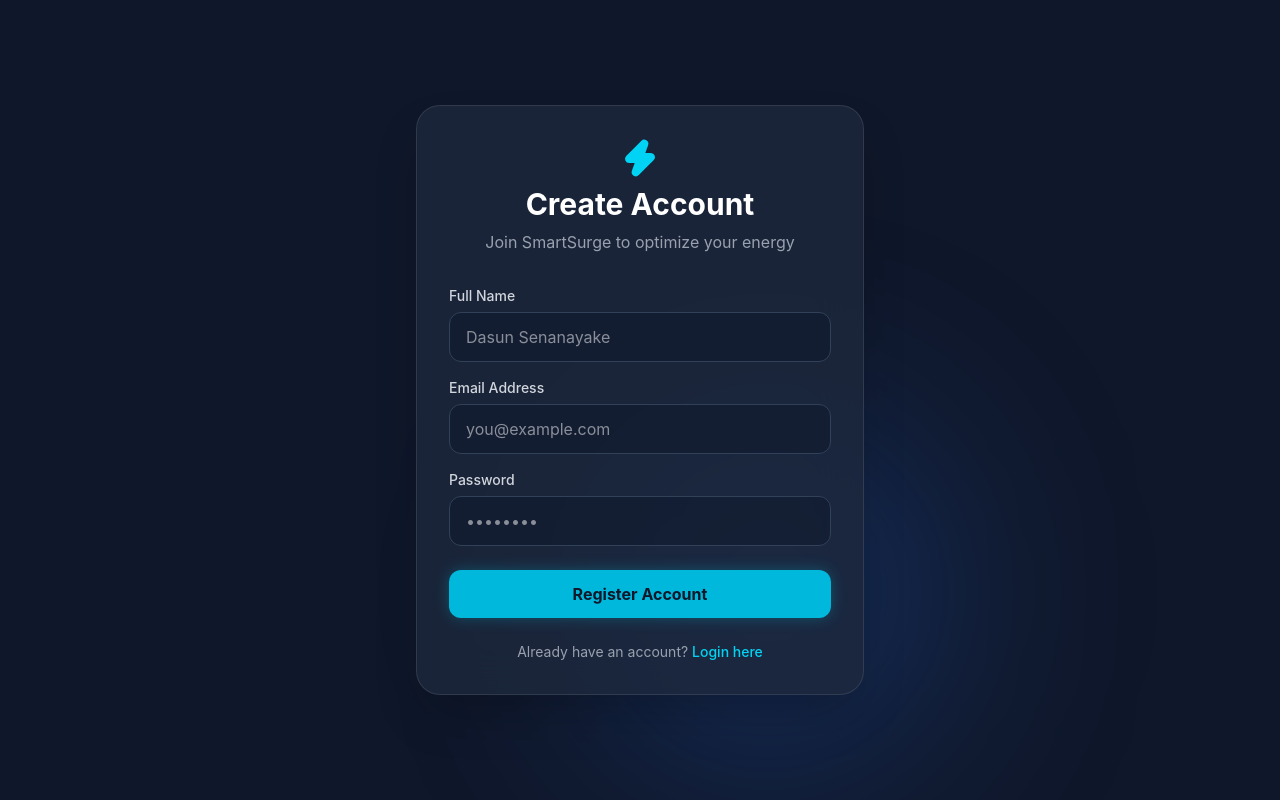
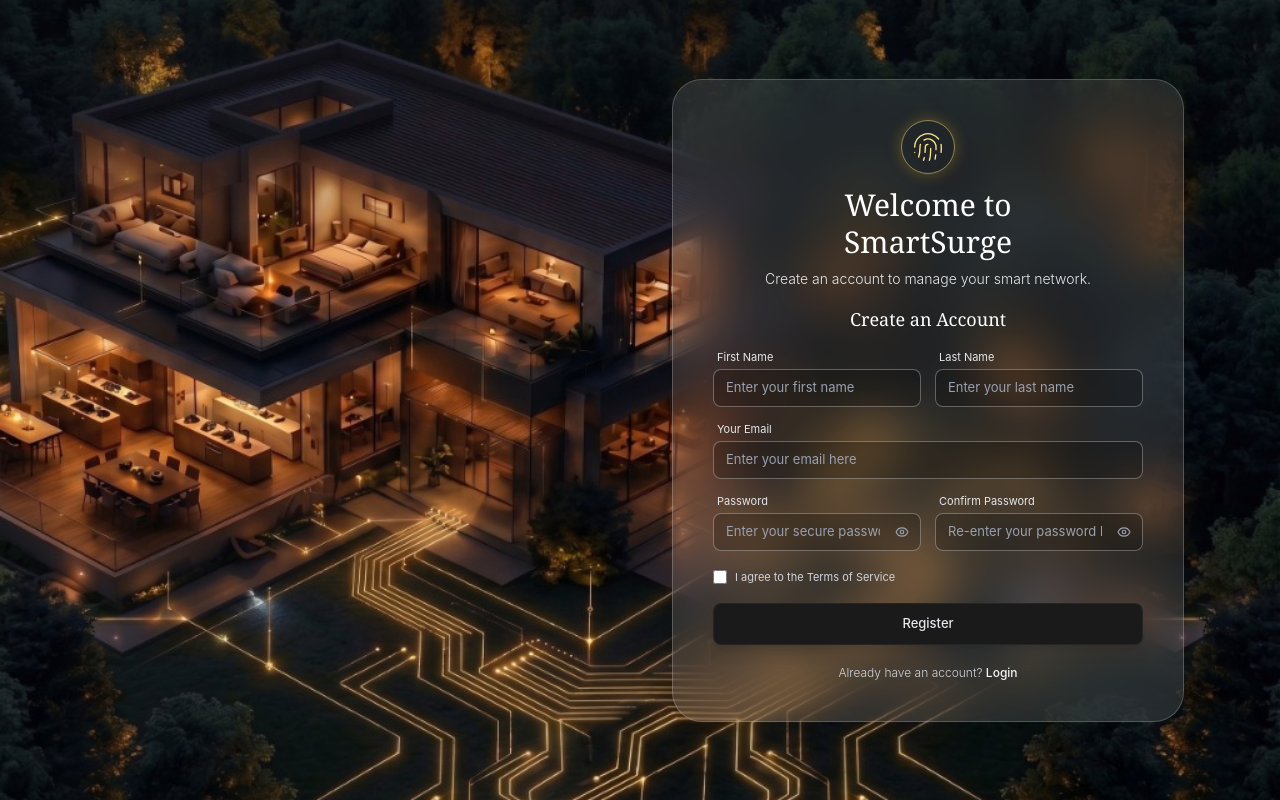
Before and after one commit to dasunisenanayake25/smartsurge, a React app in the folder frontend/: page /register in a window 1280 px wide. Built offline with nearby package versions, Linux system fonts and the light colour scheme; the HTML template or start-up script is replaced by a standard one.

Commit message:
feat: enhance registration form with first and last name fields, password confirmation, and terms agreement

```diff
--- a/frontend/src/pages/Register.jsx
+++ b/frontend/src/pages/Register.jsx
@@ -1,20 +1,36 @@
 import React, { useState, useContext } from 'react';
 import { Link, useNavigate } from 'react-router-dom';
 import { AuthContext } from '../context/AuthContext';
-import { Zap } from 'lucide-react';
+import { Fingerprint, Eye, EyeOff } from 'lucide-react';
 
 const Register = () => {
-  const [name, setName] = useState('');
+  const [firstName, setFirstName] = useState('');
+  const [lastName, setLastName] = useState('');
   const [email, setEmail] = useState('');
   const [password, setPassword] = useState('');
+  const [confirmPassword, setConfirmPassword] = useState('');
+  const [showPassword, setShowPassword] = useState(false);
+  const [showConfirmPassword, setShowConfirmPassword] = useState(false);
+  const [agreeTerms, setAgreeTerms] = useState(false);
   const [error, setError] = useState('');
+
   const { register } = useContext(AuthContext);
   const navigate = useNavigate();
 
   const handleSubmit = async (e) => {
     e.preventDefault();
+    if (password !== confirmPassword) {
+      setError('Passwords do not match');
+      return;
+    }
+    if (!agreeTerms) {
+      setError('You must agree to the Terms of Service');
+      return;
+    }
+
     try {
-      await register(name, email, password);
+      const fullName = `${firstName} ${lastName}`.trim();
+      await register(fullName, email, password);
       navigate('/dashboard');
     } catch (err) {
       setError(err.response?.data?.message || 'Registration failed');
@@ -22,60 +38,143 @@
   };
 
   return (
-    <div className="min-h-screen bg-[#0F172A] flex items-center justify-center px-4 relative overflow-hidden">
-      <div className="absolute top-1/2 right-1/4 w-96 h-96 bg-blue-500/20 blur-[100px] rounded-full pointer-events-none"></div>
+    <div
+      className="h-screen overflow-hidden bg-cover bg-center flex items-center justify-center lg:justify-end px-4 lg:px-24"
+      style={{ backgroundImage: "url('/bg-login.jpg')" }}
+    >
+      {/* Glassmorphism Register Panel */}
+      <div className="w-full max-w-md lg:max-w-lg bg-white/10 backdrop-blur-xl p-6 md:p-8 lg:p-10 rounded-[30px] border border-white/20 shadow-2xl text-center max-h-screen overflow-y-auto custom-scrollbar">
 
-      <div className="w-full max-w-md bg-slate-800/80 backdrop-blur-xl p-8 rounded-3xl border border-white/10 shadow-2xl relative z-10">
-        <div className="flex flex-col items-center mb-8">
-          <Zap className="text-cyan-400 fill-cyan-400 mb-2" size={40} />
-          <h2 className="text-3xl font-bold text-white">Create Account</h2>
-          <p className="text-gray-400 mt-2">Join SmartSurge to optimize your energy</p>
+        {/* Logo */}
+        <div className="flex justify-center mb-3">
+          <div className="p-2.5 border border-amber-200/50 rounded-full shadow-[0_0_15px_rgba(251,191,36,0.3)]">
+             <Fingerprint className="text-amber-200" size={32} strokeWidth={1} />
+          </div>
         </div>
 
-        {error && <div className="bg-red-500/20 text-red-400 p-3 rounded-xl mb-6 text-sm text-center border border-red-500/20">{error}</div>}
+        {/* Headings */}
+        <h2 className="text-2xl md:text-3xl text-white mb-2 leading-tight" style={{ fontFamily: 'Georgia, serif' }}>
+          Welcome to <br/> SmartSurge
+        </h2>
+        <p className="text-gray-200 text-xs md:text-sm mb-4 font-light">
+          Create an account to manage your smart network.
+        </p>
 
-        <form onSubmit={handleSubmit} className="flex flex-col gap-4">
-          <div>
-            <label className="block text-sm font-medium text-gray-300 mb-1.5">Full Name</label>
+        <h3 className="text-lg text-white mb-4" style={{ fontFamily: 'Georgia, serif' }}>Create an Account</h3>
+
+        {error && <div className="bg-red-500/20 text-red-300 p-2 rounded-lg mb-3 text-xs border border-red-500/20">{error}</div>}
+
+        <form onSubmit={handleSubmit} className="flex flex-col gap-3.5 text-left">
+
+          {/* First Name & Last Name (Side by Side) */}
+          <div className="flex flex-col sm:flex-row gap-3.5">
+            <div className="flex-1">
+              <label className="block text-[11px] text-gray-200 mb-1 ml-1">First Name</label>
               <input
                 type="text"
-              value={name}
-              onChange={(e) => setName(e.target.value)}
+                value={firstName}
+                onChange={(e) => setFirstName(e.target.value)}
                 required
-              className="w-full bg-slate-900/50 border border-slate-700 text-white rounded-xl px-4 py-3 focus:outline-none focus:border-cyan-500 focus:ring-1 focus:ring-cyan-500 transition"
-              placeholder="Dasun Senanayake"
+                className="w-full bg-black/20 border border-white/30 text-white placeholder-gray-400 rounded-lg px-3 py-2 focus:outline-none focus:border-amber-300 transition text-[13px]"
+                placeholder="Enter your first name"
               />
             </div>
+            <div className="flex-1">
+              <label className="block text-[11px] text-gray-200 mb-1 ml-1">Last Name</label>
+              <input
+                type="text"
+                value={lastName}
+                onChange={(e) => setLastName(e.target.value)}
+                required
+                className="w-full bg-black/20 border border-white/30 text-white placeholder-gray-400 rounded-lg px-3 py-2 focus:outline-none focus:border-amber-300 transition text-[13px]"
+                placeholder="Enter your last name"
+              />
+            </div>
+          </div>
+
+          {/* Email Input */}
           <div>
-            <label className="block text-sm font-medium text-gray-300 mb-1.5">Email Address</label>
+            <label className="block text-[11px] text-gray-200 mb-1 ml-1">Your Email</label>
             <input
               type="email"
               value={email}
               onChange={(e) => setEmail(e.target.value)}
               required
-              className="w-full bg-slate-900/50 border border-slate-700 text-white rounded-xl px-4 py-3 focus:outline-none focus:border-cyan-500 focus:ring-1 focus:ring-cyan-500 transition"
-              placeholder="you@example.com"
+              className="w-full bg-black/20 border border-white/30 text-white placeholder-gray-400 rounded-lg px-3 py-2 focus:outline-none focus:border-amber-300 transition text-[13px]"
+              placeholder="Enter your email here"
             />
           </div>
-          <div>
-            <label className="block text-sm font-medium text-gray-300 mb-1.5">Password</label>
+
+          {/* Password & Confirm Password (Side by Side) */}
+          <div className="flex flex-col sm:flex-row gap-3.5">
+            <div className="flex-1">
+              <label className="block text-[11px] text-gray-200 mb-1 ml-1">Password</label>
+              <div className="relative">
                 <input
-              type="password"
+                  type={showPassword ? "text" : "password"}
                   value={password}
                   onChange={(e) => setPassword(e.target.value)}
                   required
-              className="w-full bg-slate-900/50 border border-slate-700 text-white rounded-xl px-4 py-3 focus:outline-none focus:border-cyan-500 focus:ring-1 focus:ring-cyan-500 transition"
-              placeholder="••••••••"
+                  className="w-full bg-black/20 border border-white/30 text-white placeholder-gray-400 rounded-lg px-3 py-2 pr-10 focus:outline-none focus:border-amber-300 transition text-[13px]"
+                  placeholder="Enter your secure password here"
                 />
+                <button
+                  type="button"
+                  onClick={() => setShowPassword(!showPassword)}
+                  className="absolute right-3 top-1/2 -translate-y-1/2 text-gray-400 hover:text-white transition"
+                >
+                  {showPassword ? <EyeOff size={14} /> : <Eye size={14} />}
+                </button>
               </div>
-          <button type="submit" className="w-full bg-cyan-500 hover:bg-cyan-400 text-slate-900 font-bold py-3 rounded-xl transition mt-2 shadow-[0_0_15px_rgba(6,182,212,0.3)]">
-            Register Account
+            </div>
+
+            <div className="flex-1">
+              <label className="block text-[11px] text-gray-200 mb-1 ml-1">Confirm Password</label>
+              <div className="relative">
+                <input
+                  type={showConfirmPassword ? "text" : "password"}
+                  value={confirmPassword}
+                  onChange={(e) => setConfirmPassword(e.target.value)}
+                  required
+                  className="w-full bg-black/20 border border-white/30 text-white placeholder-gray-400 rounded-lg px-3 py-2 pr-10 focus:outline-none focus:border-amber-300 transition text-[13px]"
+                  placeholder="Re-enter your password here"
+                />
+                <button
+                  type="button"
+                  onClick={() => setShowConfirmPassword(!showConfirmPassword)}
+                  className="absolute right-3 top-1/2 -translate-y-1/2 text-gray-400 hover:text-white transition"
+                >
+                  {showConfirmPassword ? <EyeOff size={14} /> : <Eye size={14} />}
+                </button>
+              </div>
+            </div>
+          </div>
+
+          {/* Terms Checkbox */}
+          <div className="flex items-center gap-2 mt-1">
+            <input
+              type="checkbox"
+              id="terms"
+              checked={agreeTerms}
+              onChange={(e) => setAgreeTerms(e.target.checked)}
+              className="w-3.5 h-3.5 rounded border-gray-400 text-amber-500 focus:ring-amber-500 bg-transparent"
+            />
+            <label htmlFor="terms" className="text-[11px] text-gray-300">
+              I agree to the Terms of Service
+            </label>
+          </div>
+
+          {/* Register Button */}
+          <button type="submit" className="w-full bg-[#1a1a1a] hover:bg-black text-gray-200 font-medium py-2.5 rounded-lg transition shadow-lg mt-1 border border-white/5 text-[13px]">
+            Register
           </button>
         </form>
 
-        <p className="text-center text-gray-400 mt-6 text-sm">
-          Already have an account? <Link to="/login" className="text-cyan-400 hover:text-cyan-300 font-medium">Login here</Link>
+        {/* Login Link */}
+        <p className="mt-5 text-xs text-gray-300 font-light">
+          Already have an account? <Link to="/login" className="text-gray-100 font-medium hover:text-amber-200 transition">Login</Link>
         </p>
+
       </div>
     </div>
   );
```
Lines whose indentation alone changed are shown as unchanged.
